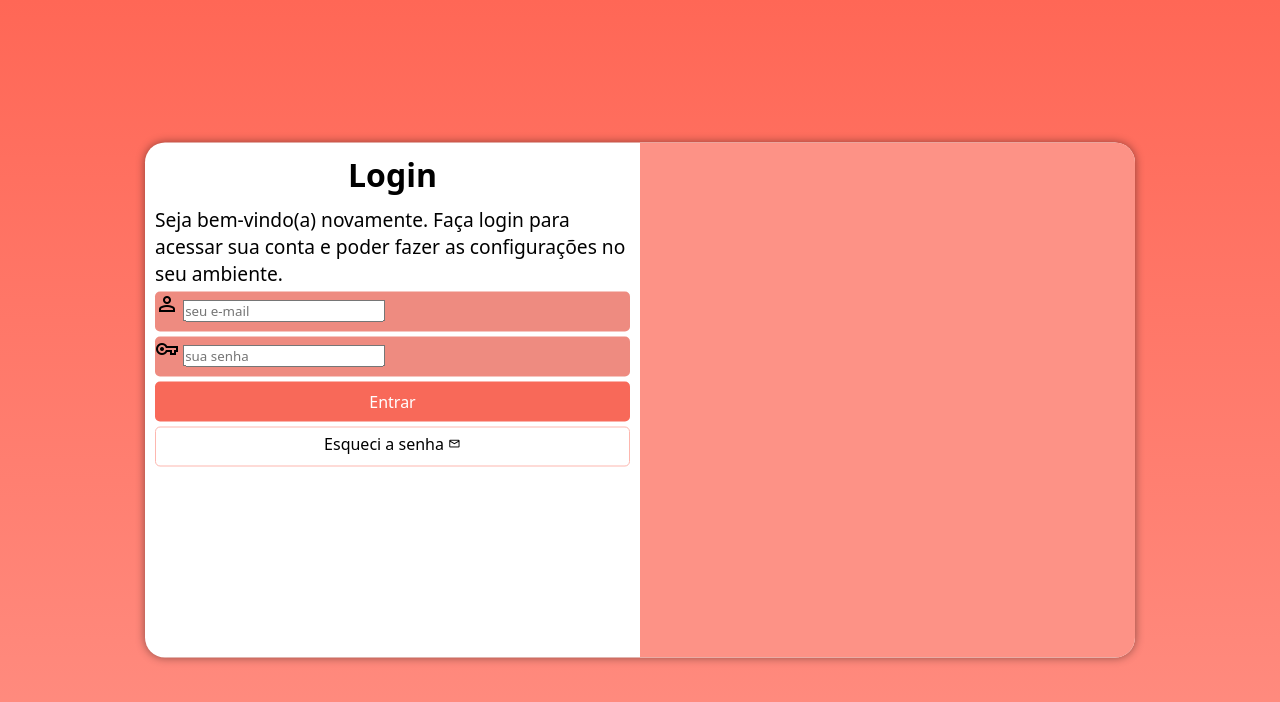
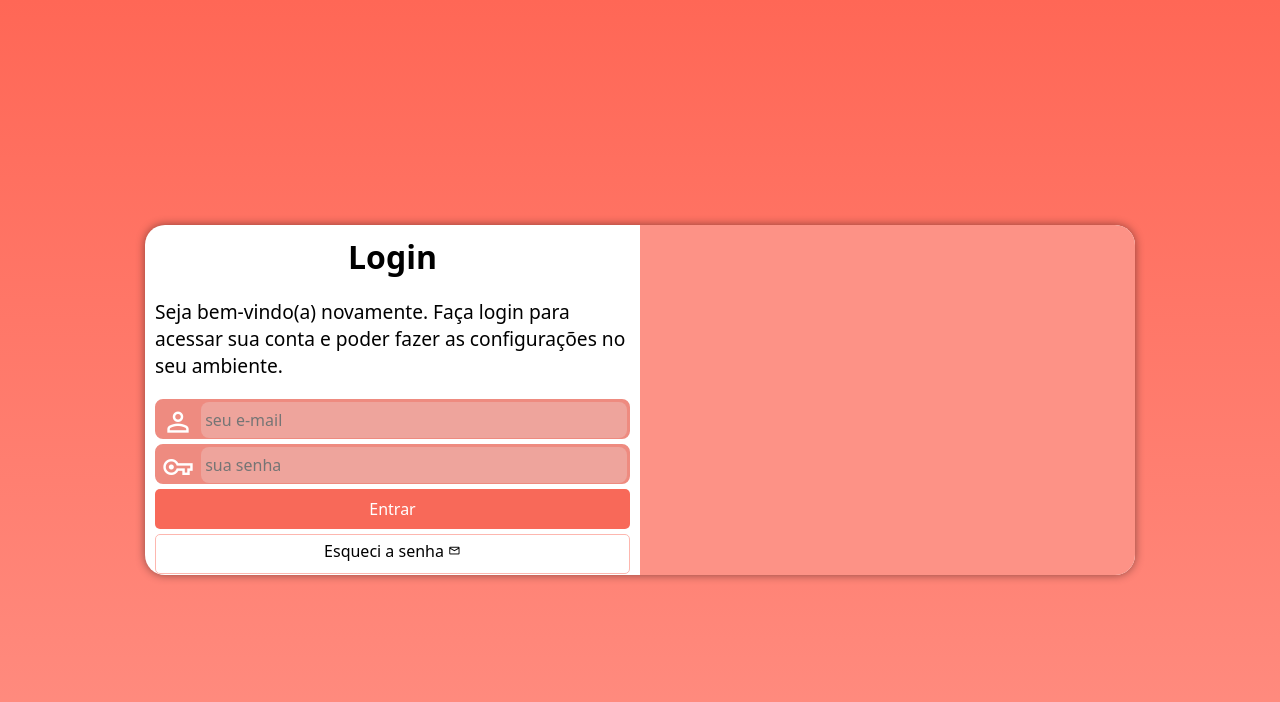
Before and after one commit to martinsdebugpro/projeto-login, a plain HTML site: page index.html in a window 1280 px wide. Drawn offline with nearby package versions, Linux system fonts and the light colour scheme.

Commit message:
update projeto login

```diff
--- a/estilos/media-query.css
+++ b/estilos/media-query.css
@@ -1,13 +1,13 @@
 @charset "UTF-8";
 
-@media screen and (min-width: 768px) and (max-width: 992px) {
+@media screen and (min-width: 768px) and (max-width: 992px) { /* CONFIGURAÇÃO PARA TABLET */
     body {
         background-image: linear-gradient(to top, #ff8f83, #ff6756);
     }
 
     section#login {
-
         width: 80vW;
+        height: 300px;
     }
 
     section#login > div#imagem {
@@ -22,13 +22,14 @@
     }
 }
 
-@media screen and (min-width: 992px) {
+@media screen and (min-width: 992px) { /* CONFIGURAÇÕES PARA DESKTOP */
     body {
         background-image: linear-gradient(to top, #ff8f83, #ff6756);
     }
 
     section#login {
         width: 990px;
+        height: 350px;
     }
 
     section#login > div#imagem {
@@ -48,5 +49,6 @@
 
     div#formulario > p {
         font-size: 1.2em;
+        margin: 20px 0px;
     }
 }
--- a/estilos/style.css
+++ b/estilos/style.css
@@ -29,7 +29,6 @@ section#login {
     position: absolute;
     top: 50%;
     left: 50%;
-    transform: translate(-50%, -50%);
     overflow: hidden;
 
     background-color: white;
@@ -38,6 +37,7 @@ section#login {
     border-radius: 20px;
     box-shadow: 0px 0px 10px rgba(0, 0, 0, 0.450);
 
+    transform: translate(-50%, -50%);
     transition: width .3s, height .3s;
     transition-timing-function: ease;
 }
@@ -66,15 +66,39 @@ div#formulario > p {
 
 form > div.campo {
     background-color: #ee8b80;
+    border: 2px solid #ee8b80;
     display: block;
     width: 100%;
     height: 40px;
-    border-radius: 5px;
+    border-radius: 8px;
     margin: 5px 0px;
 }
 
 div.campo > label {
     display: none;
+}
+
+div.campo > span {
+    color: white;
+    /*background-color: black;*/
+    font-size: 2em;
+    width: 40px;
+    padding: 5px;
+}
+
+div.campo > input {
+    background-color: #eea49c;
+    font-size: 1em;
+    width: calc(100% - 45px);
+    height: 100%;
+    border: 0px;
+    border-radius: 8px;
+    padding: 4px;
+    transform: translateY(-12px);
+}
+
+div.campo > input:focus-within {
+    background-color: white;
 }
 
 form > input[type=submit] {
```
